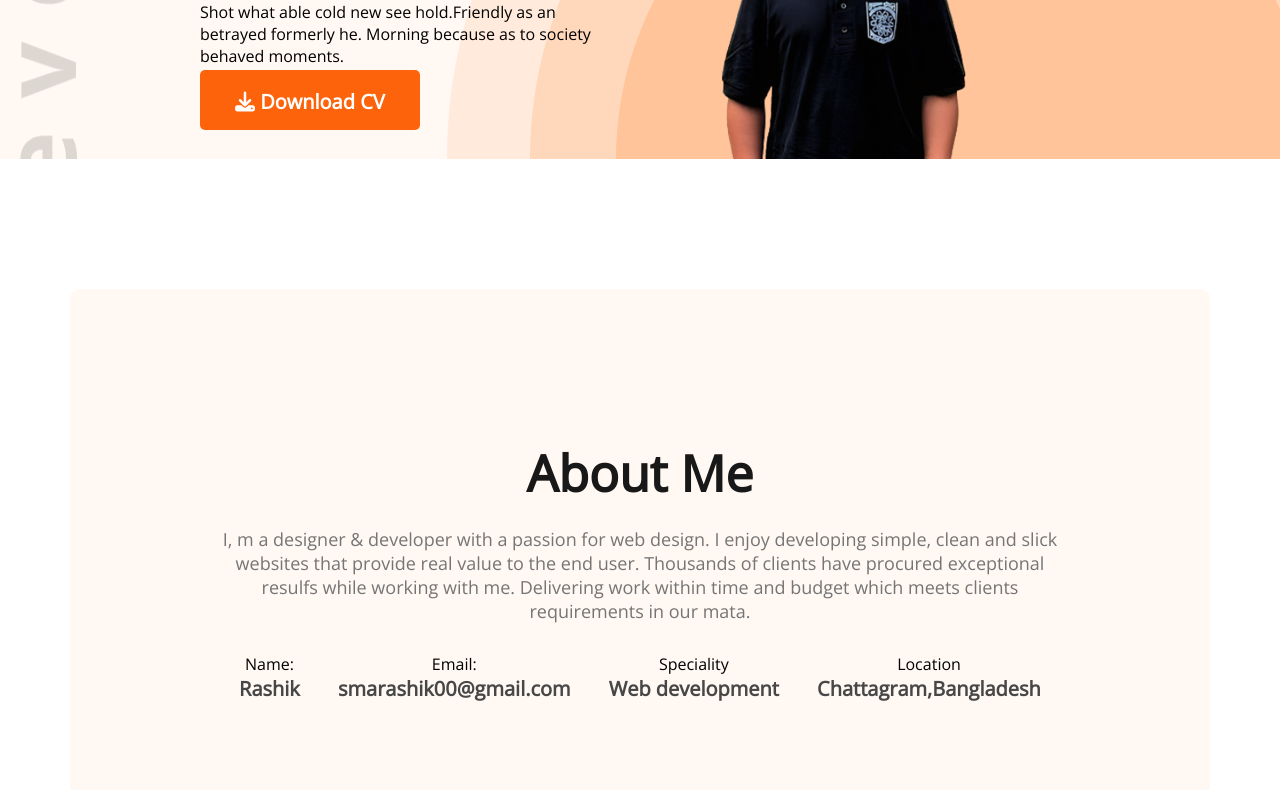
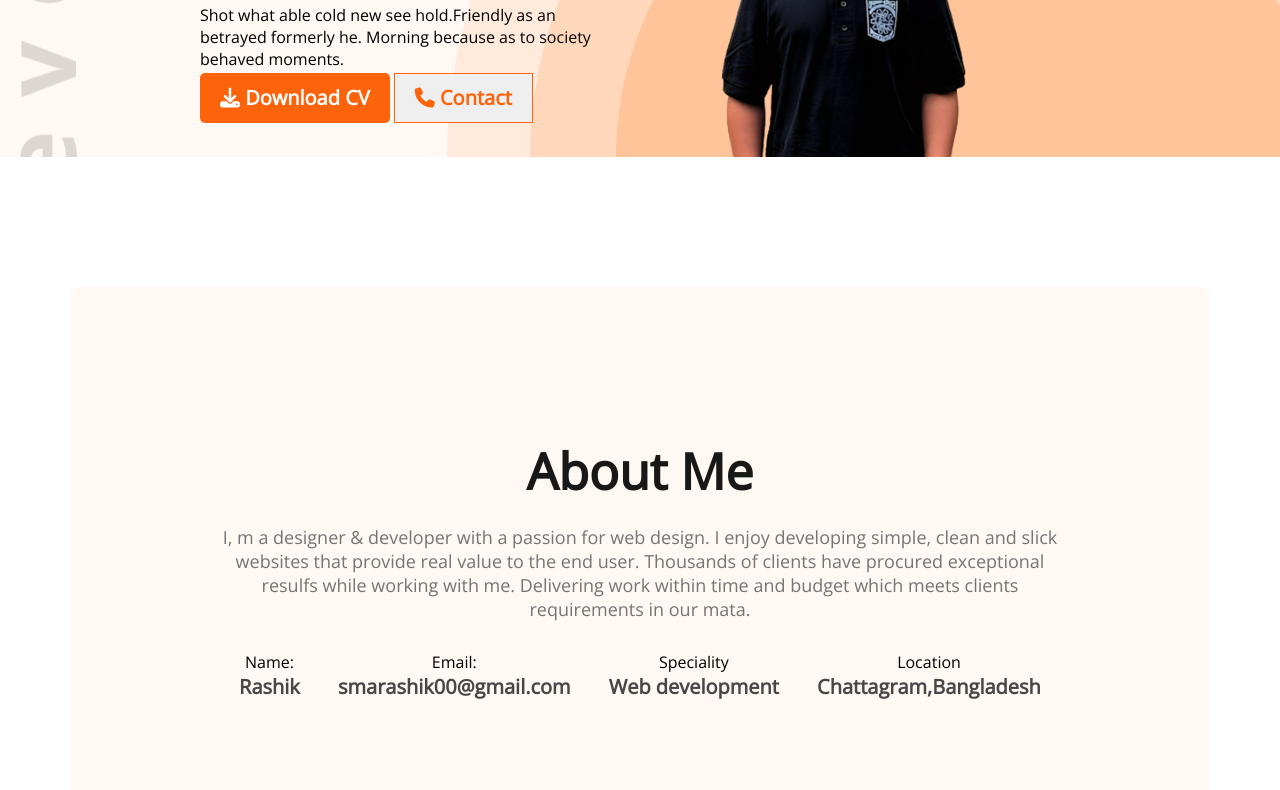
Before and after one commit to sma-rashik/ph-portfolio1, a plain HTML site: page index.html in a window 1280 px wide. Shown: the part 394-1184 px from the top of the page. Drawn offline with nearby package versions, Linux system fonts and the light colour scheme.

Commit message:
added outline button

```diff
--- a/index.html
+++ b/index.html
@@ -36,6 +36,7 @@
                     Morning because as to society
                     behaved moments.</p>
                 <button class="btn-primary"><i class="fa-solid fa-download"></i> Download CV</button>
+                <button class="outline-btn"><i class="fa-solid fa-phone"></i> Contact</button>
 
             </div>
             <img src="/images/rsk.png" alt="">
--- a/styles/style.css
+++ b/styles/style.css
@@ -23,14 +23,23 @@ nav li {
   margin-left: 50px;
 }
 .btn-primary {
-  height: 60px;
+  height: 50px;
   border-radius: 5px;
   background: #fd630a;
   color: #ffffff;
   font-weight: 700;
   font-size: 20px;
   border: 0;
-  padding: 18px 35px;
+  padding: 10px 20px;
+  margin-top: 3px;
+}
+.outline-btn {
+  height: 50px;
+  font-weight: 700;
+  font-size: 20px;
+  color: #fd630a;
+  border: 1px solid #fd630a;
+  padding: 10px 20px;
   margin-top: 3px;
 }
 .nav-title {
```
